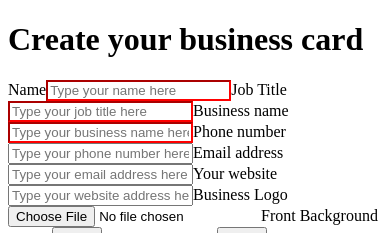
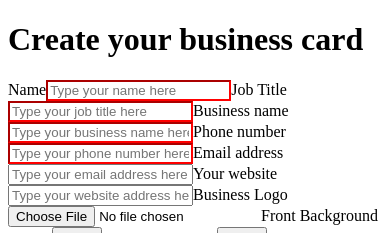
Before and after one commit to HalfElfAlistair/personalised-business-card, a React (Create React App) app: page / in a window 390 px wide. Shown: the top 233 px of the page. Built offline with nearby package versions, Linux system fonts and the light colour scheme; no server answers.

Commit message:
adding phone state and updating with onChange in respective input. Also adding phone number validation function

```diff
--- a/src/components/Form.jsx
+++ b/src/components/Form.jsx
@@ -6,12 +6,14 @@ const Form = () => {
     const [name, setName] = useState("")
     const [job, setJob] = useState("")
     const [business, setBusiness] = useState("")
-
-    // console.log(name)
+    const [phone, setPhone] = useState("")
 
     const basicValidation = (str) => {
-        console.log(str.length)
         return (str.length > 0) ? "valid" : "invalid"
+    }
+
+    const phoneValidation = (str) => {
+        return (/^[0][7][^0|2]\d{2}(\s|-)?\d{3}(\s|-)?\d{3}$/.test(str) === true) ? "valid" : "invalid";
     }
 
     return <form>
@@ -25,7 +27,7 @@ const Form = () => {
         <input className={basicValidation(business)} type="text"  id="business-input" name="business-input" placeholder="Type your business name here" onChange={(e) => setBusiness(e.target.value)} ></input>
 
         <label htmlFor="phone-input">Phone number</label>
-        <input type="text"  id="phone-input" name="phone-input" placeholder="Type your phone number here" ></input>
+        <input className={phoneValidation(phone)} type="text"  id="phone-input" name="phone-input" placeholder="Type your phone number here" onChange={(e) => setPhone(e.target.value)} ></input>
 
         <label htmlFor="email-input">Email address</label>
         <input type="text"  id="email-input" name="email-input" placeholder="Type your email address here" ></input>
```
